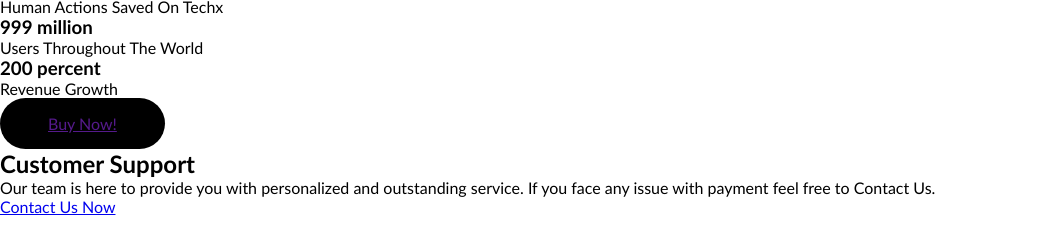
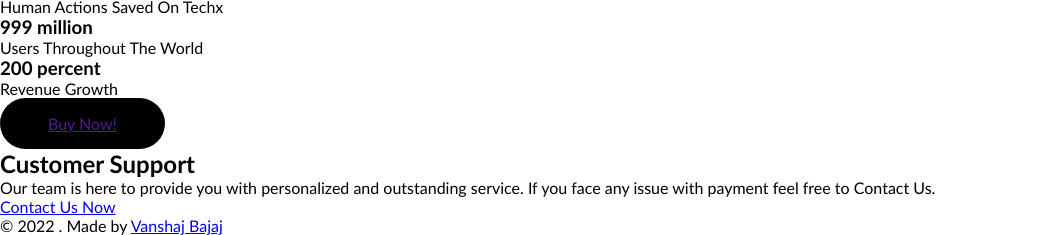
Before and after one commit to VANSHAJB10/challenge-website, a plain HTML site: page FitFy landing page/index.html in a window 1280 px wide. Shown: the part 1347-1582 px from the top of the page, without its empty margins (0-1051 px from the left). Drawn offline with Linux system fonts and the light colour scheme; files that its build step writes are made by us from their sources.

Commit message:
Update index.html

```diff
--- a/FitFy landing page/index.html
+++ b/FitFy landing page/index.html
@@ -627,3 +627,18 @@
 
         </div>
       </section>
+<footer>
+   <div class="footer-bottom">
+      <div class="container">
+
+        <!-- <p class="copyright">
+          &copy; 2022 . Made with <fa-fa-icon-heart> by <a href ="mailto:vanshajbajaj1002@gmail.com" class="copyright-link">Vanshaj Bajaj</a>
+        </p> -->
+          <p class="copyright">
+          &copy; 2022 . Made by <a href ="mailto:vanshajbajaj1002@gmail.com" class="copyright-link">Vanshaj Bajaj</a>
+        </p>
+
+      </div>
+    </div>
+
+  </footer>
```
